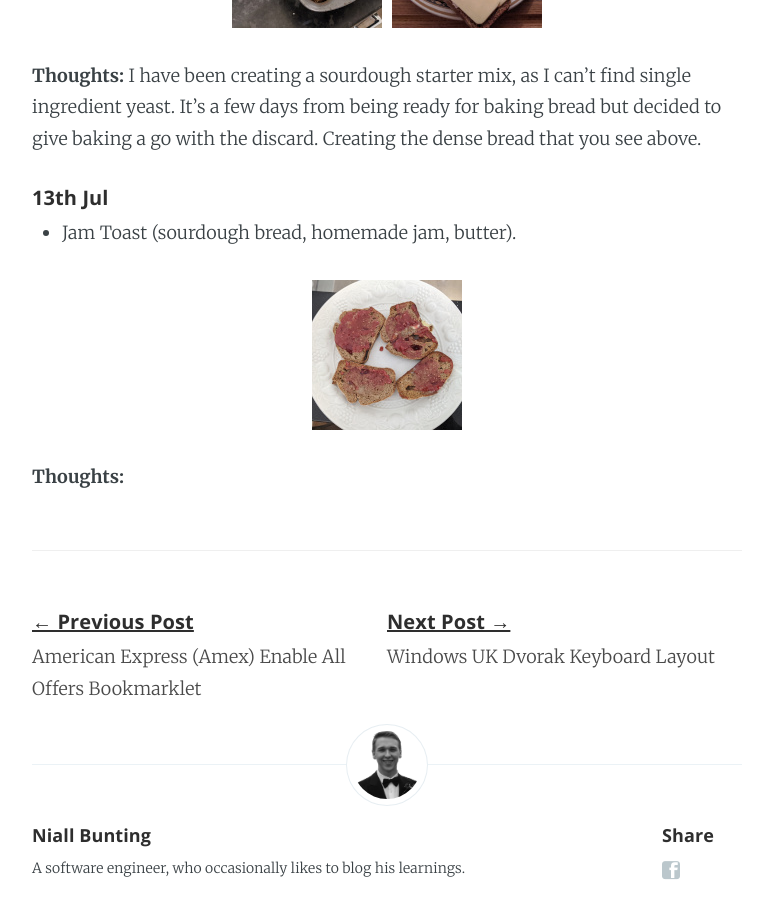
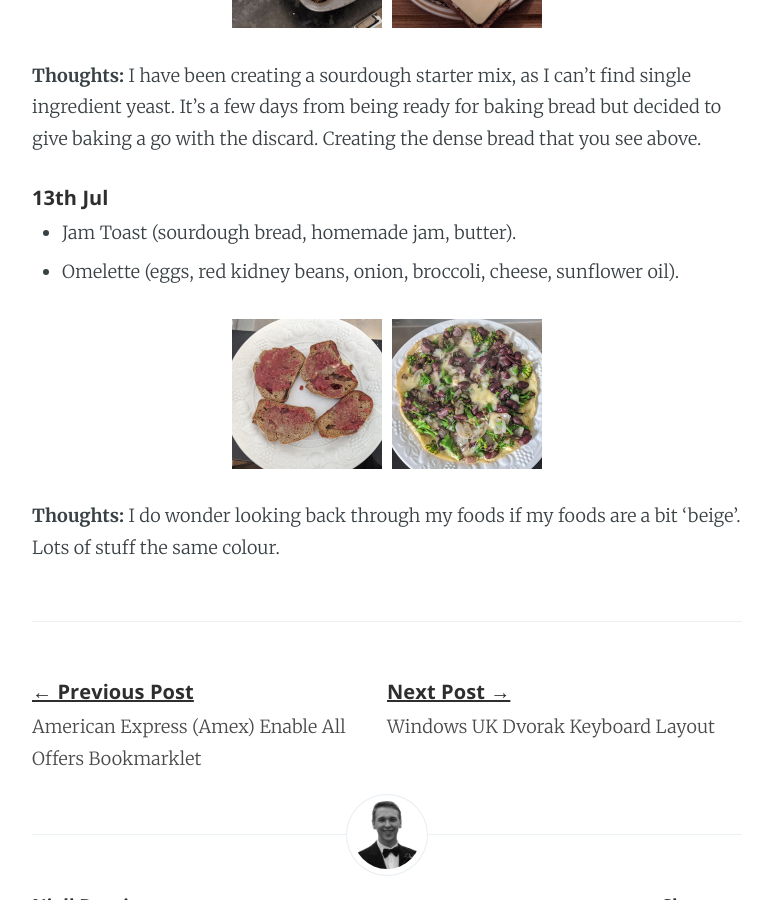
Before and after one commit to NiallBunting/niallbunting.github.io, a Jekyll site: the page built from _posts/2023-07-01-one-ingredient-challenge.markdown, in a window 1280 px wide and 900 px high, scrolled down 9123 px. Shown: the whole window, without its empty margins (253-1026 px from the left). Built offline with Jekyll 4.4.1, drawn with Linux system fonts in a browser that asks for light colours.

Commit message:
OIC day 13

```diff
--- a/_posts/2023-07-01-one-ingredient-challenge.markdown
+++ b/_posts/2023-07-01-one-ingredient-challenge.markdown
@@ -417,6 +417,7 @@ This blog post is going to chart my progress with what I'm eating. I'm no chef a
 ##### 13th Jul
 
 * Jam Toast (sourdough bread, homemade jam, butter).
+* Omelette (eggs, red kidney beans, onion, broccoli, cheese, sunflower oil).
 
 <div class="gallery">
   <div class="galleryitem">
@@ -424,9 +425,14 @@ This blog post is going to chart my progress with what I'm eating. I'm no chef a
     <img src="/assets/images/oneingredientchallenge/13-toast-sm.jpg"/>
    </a>
   </div>
+  <div class="galleryitem">
+   <a target="_blank" href="/assets/images/oneingredientchallenge/13-omelette.jpg">
+    <img src="/assets/images/oneingredientchallenge/13-omelette-sm.jpg"/>
+   </a>
+  </div>
 </div>
 
-**Thoughts:**
+**Thoughts:** I do wonder looking back through my foods if my foods are a bit 'beige'. Lots of stuff the same colour.
 
 [maltodextrin]: https://en.wikipedia.org/wiki/Maltodextrin
 [phytohaemagglutinin]: https://en.wikipedia.org/wiki/Phytohaemagglutinin
```
Also changed, not shown: assets/images/oneingredientchallenge/13-omelette-sm.jpg (added), assets/images/oneingredientchallenge/13-omelette.jpg (added).
